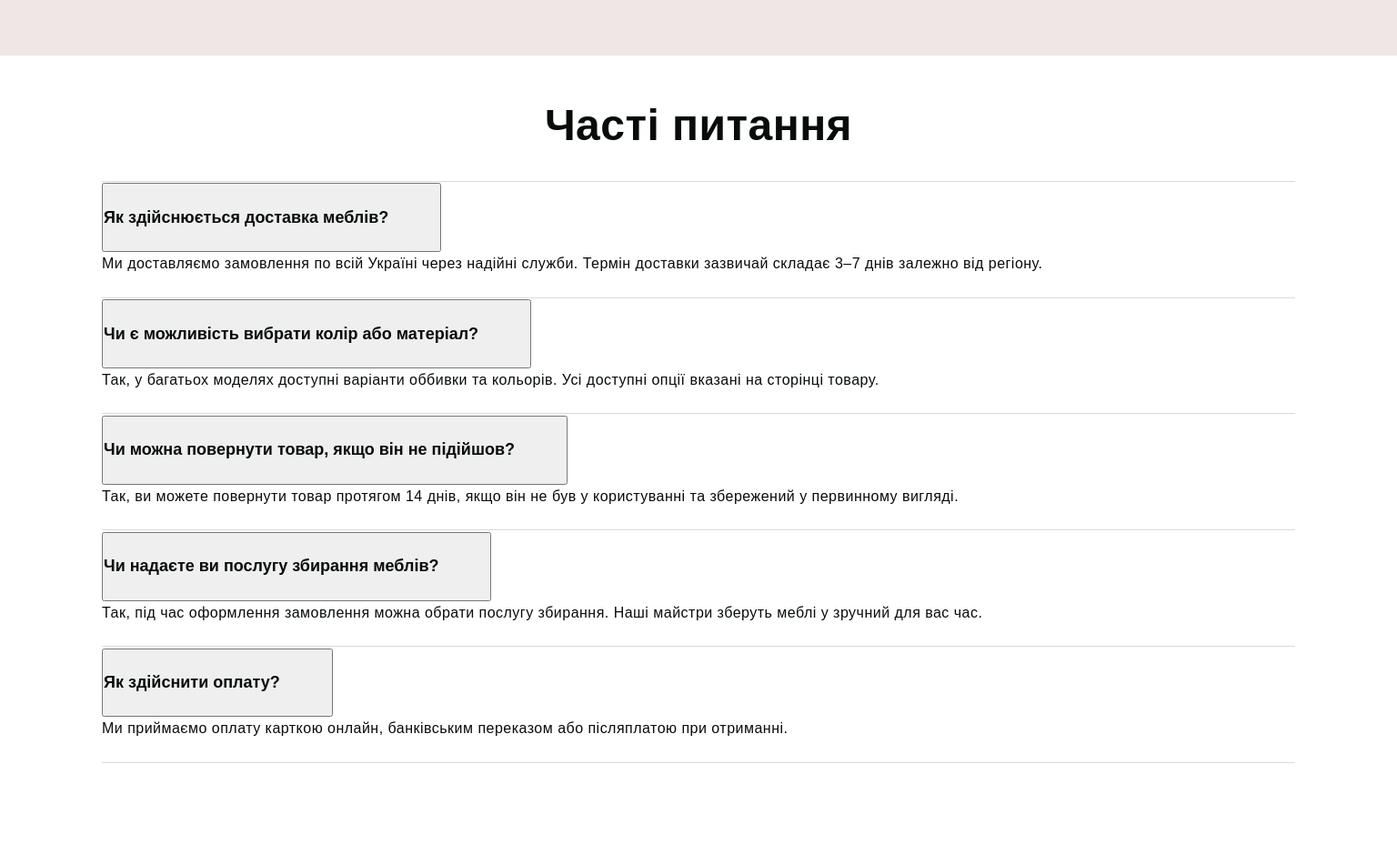
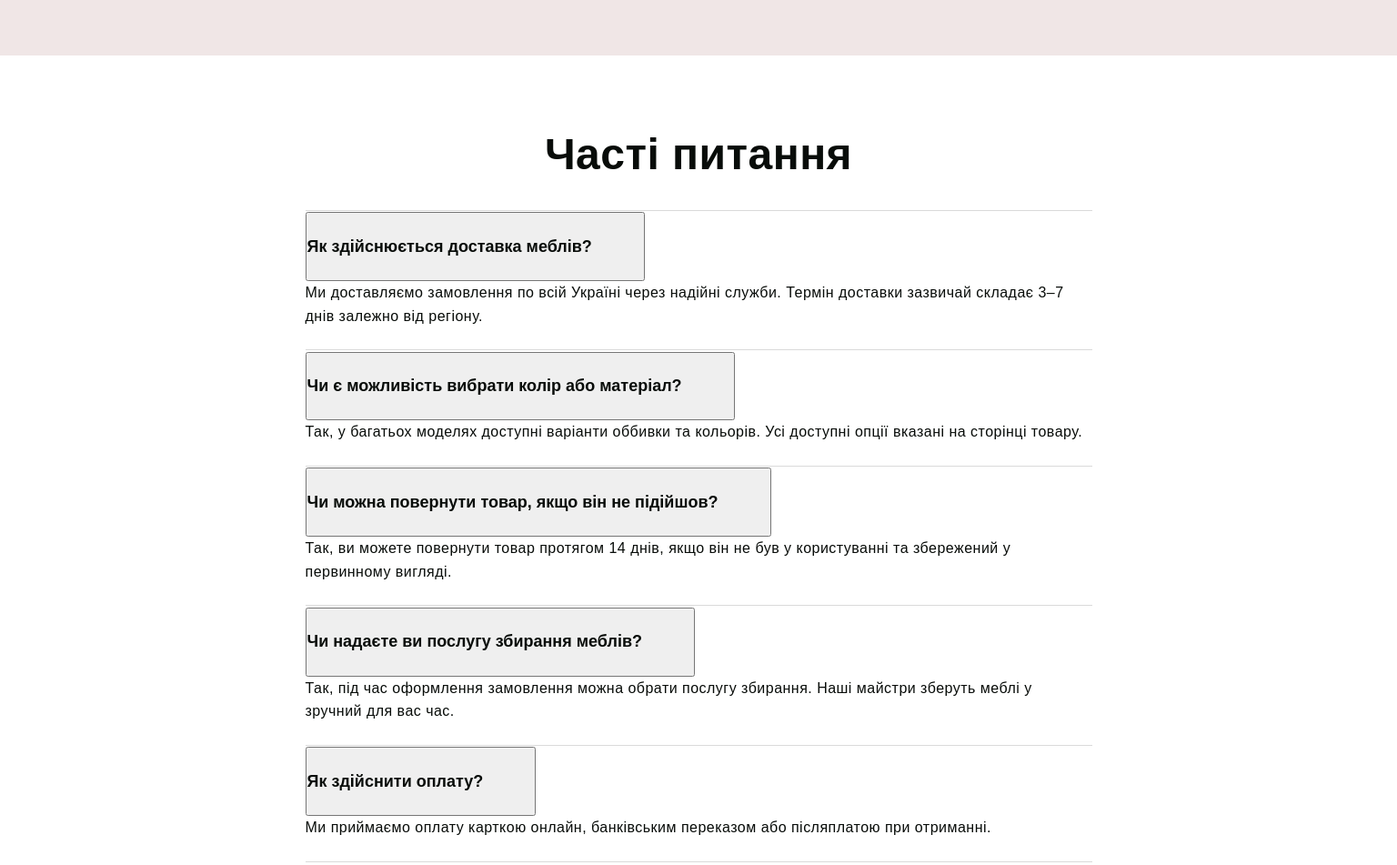
Before and after one commit to nataliyarosenberg/project-group-11, a website built with Vite: page src/index.html in a window 1536 px wide. Shown: the part 780-1731 px from the top of the page at 91% size. Before the commit the page ends 1667 px from the top, so only its background shows below. Built offline with nearby package versions, Linux system fonts and the light colour scheme; no server answers; a web font is replaced by a local one; what accordion-js would draw is missing.

Commit message:
change id and width section

```diff
--- a/src/css/faq.css
+++ b/src/css/faq.css
@@ -65,3 +65,12 @@
     padding: 21.5px 56px 21.5px 0px;
   }
 }
+@media screen and (min-width: 1440px){
+.faq {
+  padding: 80px 0;
+}
+.accordion{
+    max-width: 865PX;
+    margin: 0 auto;
+}
+}
--- a/src/partials/faq.html
+++ b/src/partials/faq.html
@@ -1,4 +1,4 @@
-<section class="faq" id="faq">
+<section class="faq" id="faq-section">
       <div class="container faq-case accordion-container">
         <h2 class="faq-title">Часті питання</h2>
 
```
